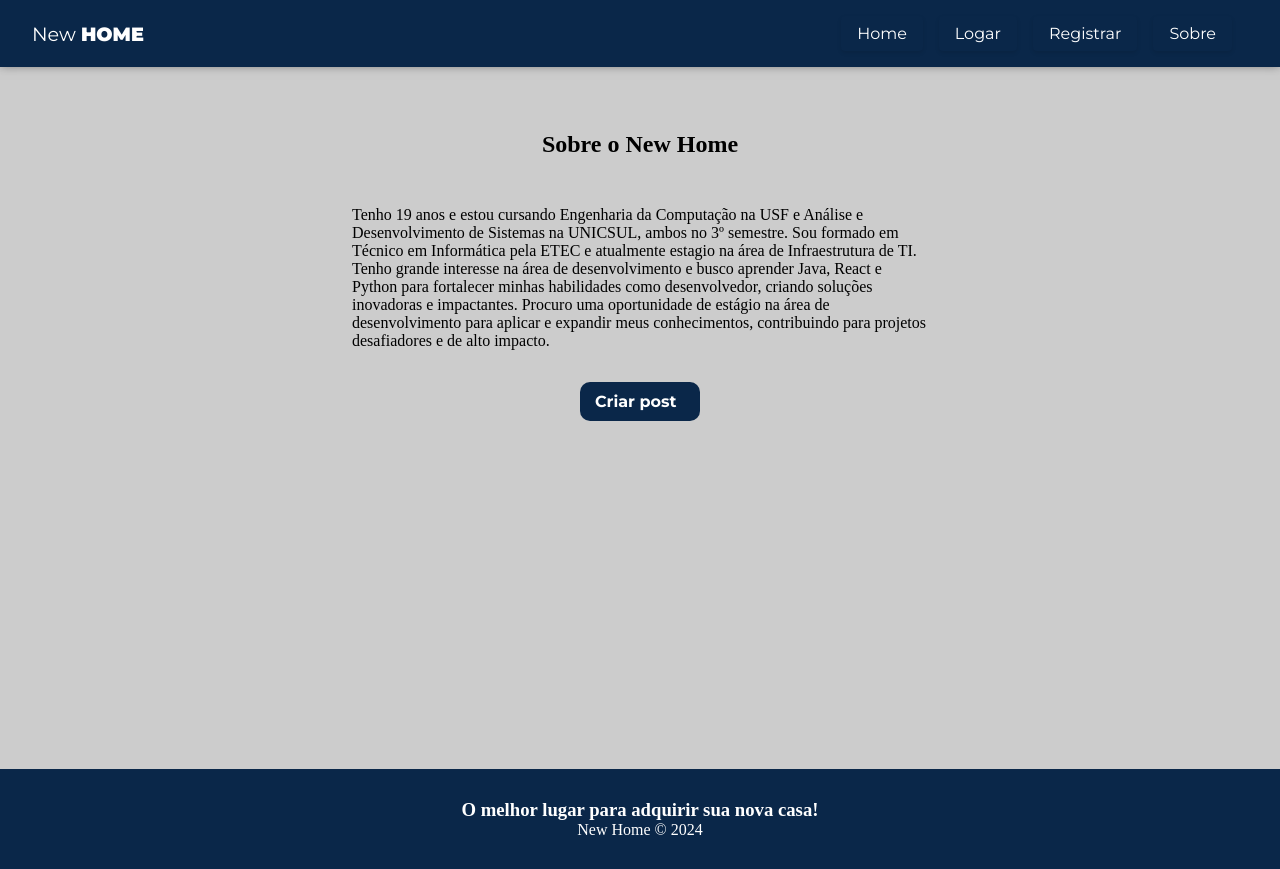
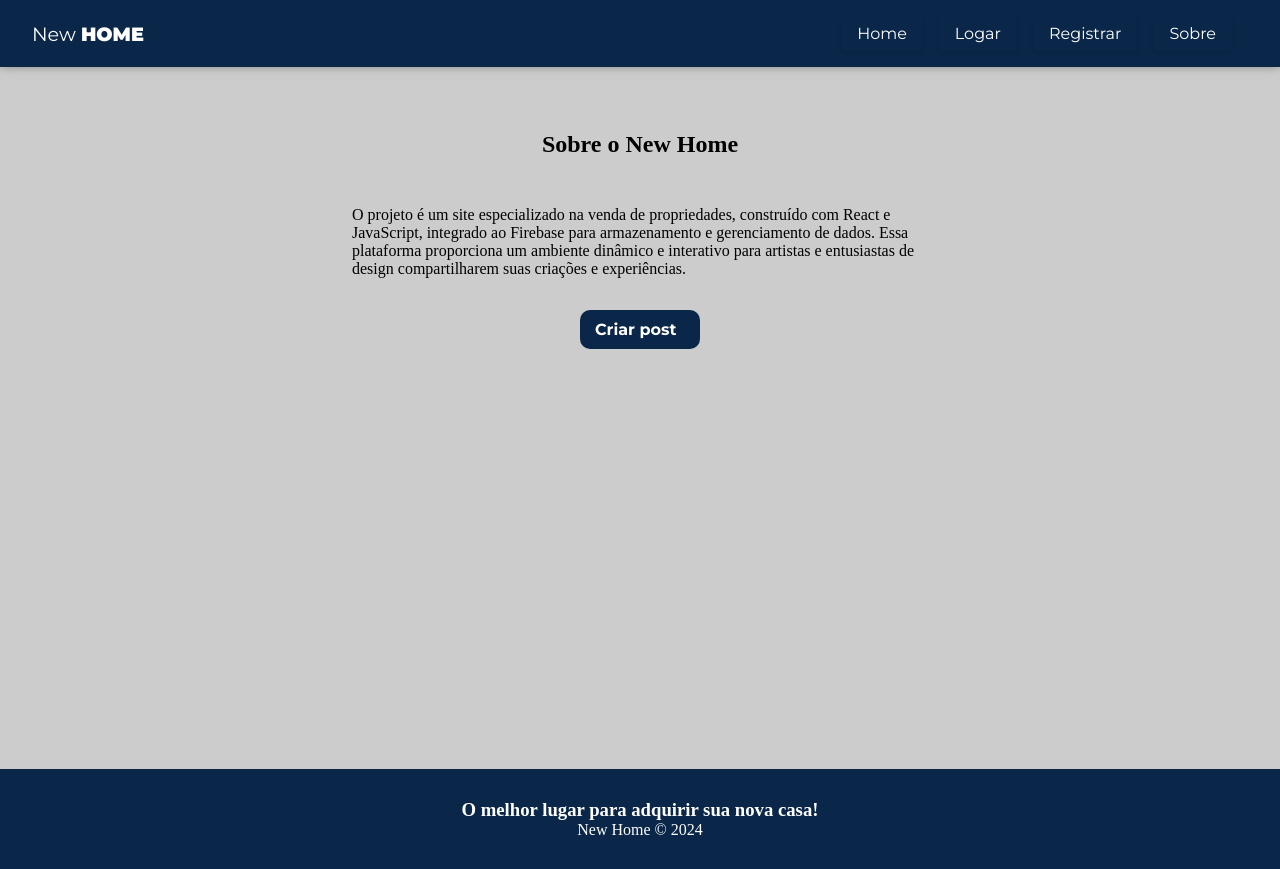
Before and after one commit to PedroFaria14/New_Home, a React (Vite) app: page /about in a window 1280 px wide. Built offline with nearby package versions, Linux system fonts and the light colour scheme; no server answers.

Commit message:
Update About.jsx

```diff
--- a/src/pages/About/About.jsx
+++ b/src/pages/About/About.jsx
@@ -9,7 +9,7 @@ const About = () => {
         Sobre o New <span>Home</span>
       </h2>
       <p>
-        Tenho 19 anos e estou cursando Engenharia da Computação na USF e Análise e Desenvolvimento de Sistemas na UNICSUL, ambos no 3º semestre. Sou formado em Técnico em Informática pela ETEC e atualmente estagio na área de Infraestrutura de TI. Tenho grande interesse na área de desenvolvimento e busco aprender Java, React e Python para fortalecer minhas habilidades como desenvolvedor, criando soluções inovadoras e impactantes. Procuro uma oportunidade de estágio na área de desenvolvimento para aplicar e expandir meus conhecimentos, contribuindo para projetos desafiadores e de alto impacto.
+      O projeto é um site especializado na venda de propriedades, construído com React e JavaScript, integrado ao Firebase para armazenamento e gerenciamento de dados. Essa plataforma proporciona um ambiente dinâmico e interativo para artistas e entusiastas de design compartilharem suas criações e experiências.
       </p>
       <Link to="/posts/create" className="btn">
         Criar post
```
